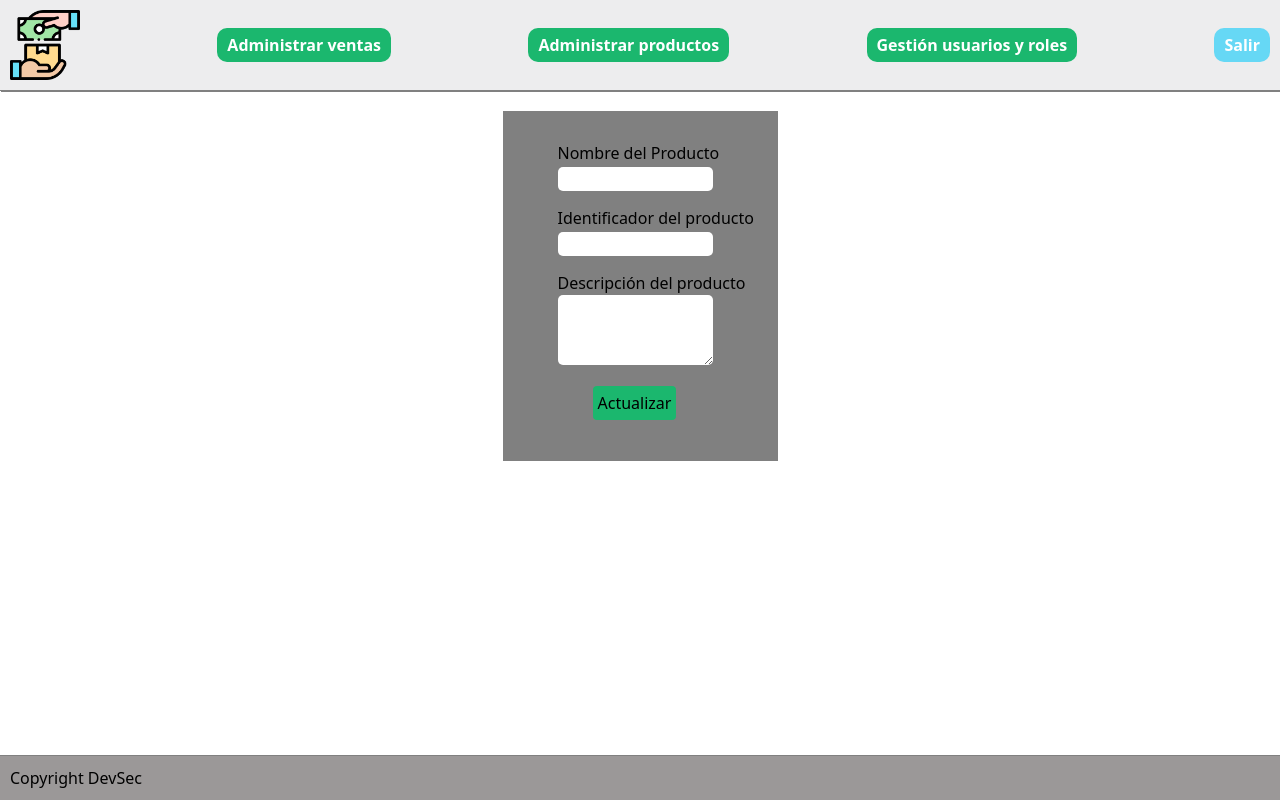
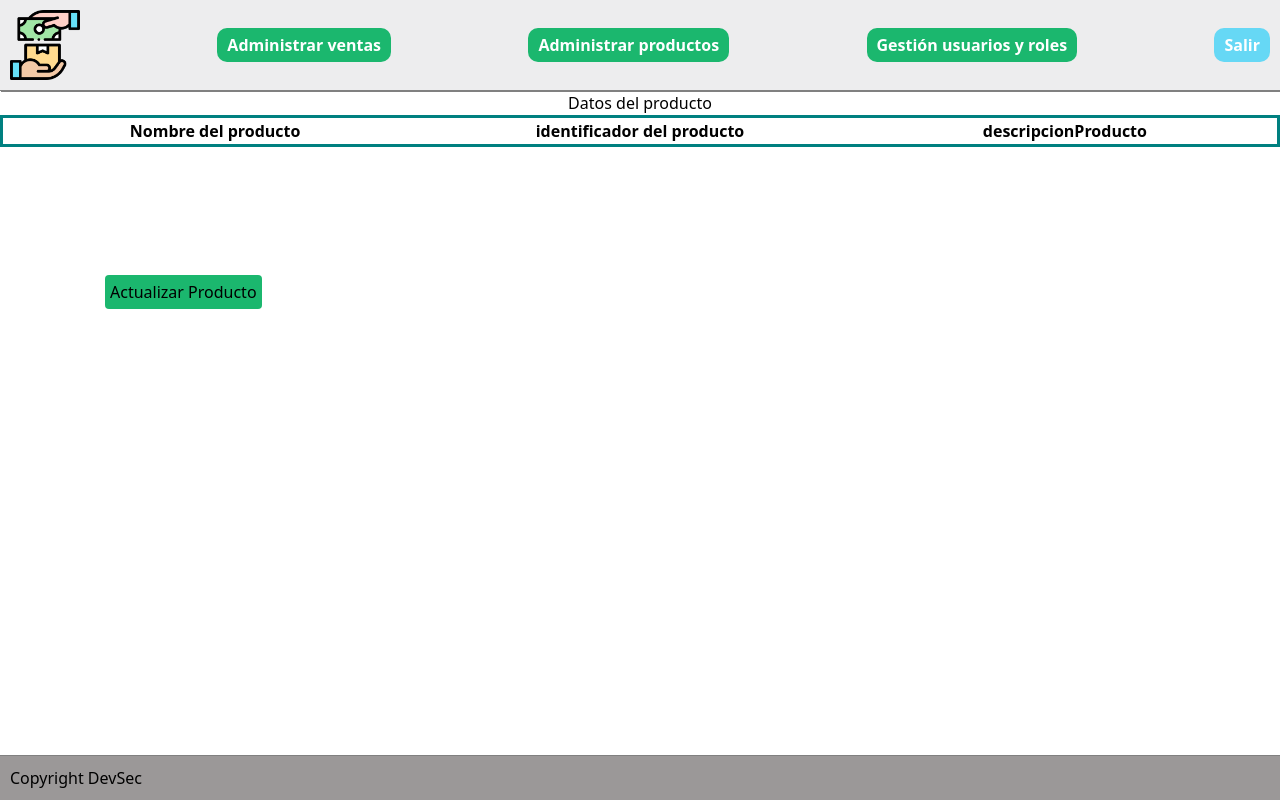
Before and after one commit to Mision-Tic-Dev-Sec/Proyecto3-MisionTic, a React (Create React App) app: page /ActualizarProductos in a window 1280 px wide. Built offline with nearby package versions, Linux system fonts and the light colour scheme.

Commit message:
añadir y actualizar productos redirige directamente a la tabla

```diff
--- a/src/App.jsx
+++ b/src/App.jsx
@@ -5,7 +5,6 @@ import AdministraVenta from './pages/administraVenta';
 import InfoVenta from './pages/infoVenta';
 import GestionarProductos from "./pages/GestionarProductos"
 import AñadirProductos from './pages/AñadirProductos';
-import DatosdeProductos from "./pages/DatosdeProductos";
 import ActualizarProductos from './pages/ActualizarProductos';
 
 
@@ -31,9 +30,6 @@ function App() {
             <Route path="/AñadirProductos">
               <AñadirProductos/>
             </Route>
-            <Route path="/DatosdeProductos">
-              <DatosdeProductos/>
-            </Route>
             <Route path="/ActualizarProductos">
               <ActualizarProductos/>
             </Route>
--- a/src/pages/ActualizarProductos.jsx
+++ b/src/pages/ActualizarProductos.jsx
@@ -1,43 +1,110 @@
 import React, { useEffect, useState }from "react";
 
-const ActualizarProductos = () => {
+const AñadirProductos = () => {
+    const [mostrarTabla, setMostrarTabla] = useState(true)
+    const [TextoBoton, setTextoBoton] =useState("Actualizar Producto")
+    const [Producto, setProducto] = useState([])
+
+    useEffect (()=>{
+        if(mostrarTabla){
+            setTextoBoton("Actualizar Producto")
+        } else {
+            setTextoBoton("Mostrar todos los productos")
+        }
+    },[mostrarTabla]);
+    return (
+        <div>
+            <button
+            onClick={()=>{setMostrarTabla(!mostrarTabla);}}className="añadirProducto">{TextoBoton}</button>
+            {mostrarTabla ? <TablaProductos listaProductos={Producto} /> : <FormularioProductos set />}
+        </div>
+    );
+ }
+
+const FormularioProductos = () =>{
 
     const [nombreProducto, setNombreProducto] = useState("")
     const [identificacionProducto, setIdentificacionProducto] = useState("")
     const [descripcionProducto, setDProducto] = useState("")
 
-   useEffect(() => {
-       console.log()
-
-    }, []);
-
-    useEffect(() => {
-        console.log(nombreProducto)
-        console.log(identificacionProducto)
-        console.log(descripcionProducto)
-    }, [nombreProducto, identificacionProducto, descripcionProducto])
+    const enviarAlBackend = () => {}
 
     return (
-        <div className="App">
+        <div class="App">
           <form className="formularioProductos">
               <div className="nombreProducto">
                   <label for="nombre">Nombre del Producto</label>
-                <input onChange={(e) =>setNombreProducto(e.target.value)} className="corto" type="text" id="nombre" name="Nombre del producto"/><br/>
+                  <input
+                  value={nombreProducto}
+                  onChange={(e) =>setNombreProducto(e.target.value)}
+                  className="corto" type="text"
+                  id="nombre"
+                  name="Nombre del producto"/><br/>
+
               </div>
-            <div class="identificacionProducto">
+              <div className="identificacionProducto">
                   <label for="identificacion">Identificador del producto</label>
-                <input onChange={(e) =>setIdentificacionProducto(e.target.value)} className="corto" type="text" id="identificacion" name="Identificador del producto"/><br/>
+                  <input
+                  value={identificacionProducto}
+                  onChange={(e) =>setIdentificacionProducto(e.target.value)}
+                  className="corto"
+                  type="text"
+                  id="identificacion"
+                  name="Identificador del producto"/><br/>
+
               </div>
               <div class="descripcionProducto">
                   <label for="descripción">Descripción del producto</label>
-                <textarea onChange={(e) =>setDProducto(e.target.value)} className="largo" name="descripción" rows="7" cols="50"></textarea>
+                  <textarea
+                  value={descripcionProducto}
+                  onChange={(e) =>setDProducto(e.target.value)}
+                  className="largo"
+                  name="descripción"
+                  rows="7"
+                  cols="50"></textarea>
+
+
+
               </div>
-            <div class="actProducto">
-                <button type="submit" align="center">Actualizar</button>
+              <div className="añadirProducto">
+                  <button onClick={() =>{
+                      enviarAlBackend();
+                  }} type="submit">Actualizar</button>
               </div>
           </form>
       </div>
     );
+};
+
+const TablaProductos = ({listaProductos}) =>{
+    useEffect(() => {
+        console.log(listaProductos)
+    },[listaProductos]);
+
+    return (<div>
+        <table className="tablaProductos">
+        <caption>Datos del producto</caption>
+        <thead>
+            <tr>
+                <th>Nombre del producto</th>
+                <th>identificador del producto</th>
+                <th>descripcionProducto</th>
+            </tr>
+        </thead>
+        <tbody>
+        {listaProductos.map((Producto)=>{
+            return(
+            <tr>
+                <td>{Producto.nombreProducto}</td>
+                <td>{Producto.identificacionProducto}</td>
+                <td>{Producto.descripcionProducto}</td>
+            </tr>
+
+            );
+        })}
+        </tbody>
+        </table>
+    </div>)
 }
 
-export default ActualizarProductos;
+export default AñadirProductos;
--- a/src/pages/AñadirProductos.jsx
+++ b/src/pages/AñadirProductos.jsx
@@ -3,6 +3,7 @@ import React, { useEffect, useState }from "react";
 const AñadirProductos = () => {
     const [mostrarTabla, setMostrarTabla] = useState(true)
     const [TextoBoton, setTextoBoton] =useState("Añadir Producto")
+    const [Producto, setProducto] = useState([])
 
     useEffect (()=>{
         if(mostrarTabla){
@@ -15,7 +16,7 @@ const AñadirProductos = () => {
         <div>
             <button
             onClick={()=>{setMostrarTabla(!mostrarTabla);}}className="añadirProducto">{TextoBoton}</button>
-            {mostrarTabla ? <TablaProductos /> : <FormularioProductos />}
+            {mostrarTabla ? <TablaProductos listaProductos={Producto} /> : <FormularioProductos set />}
         </div>
     );
  }
@@ -26,61 +27,83 @@ const FormularioProductos = () =>{
     const [identificacionProducto, setIdentificacionProducto] = useState("")
     const [descripcionProducto, setDProducto] = useState("")
 
-   useEffect(() => {
-       console.log()
-
-    }, []);
-
-    useEffect(() => {
-        console.log(nombreProducto)
-        console.log(identificacionProducto)
-        console.log(descripcionProducto)
-    }, [nombreProducto, identificacionProducto, descripcionProducto])
+    const enviarAlBackend = () => {}
 
     return (
         <div class="App">
           <form className="formularioProductos">
               <div className="nombreProducto">
                   <label for="nombre">Nombre del Producto</label>
-                  <input onChange={(e) =>setNombreProducto(e.target.value)} className="corto" type="text" id="nombre" name="Nombre del producto"/><br/>
+                  <input
+                  value={nombreProducto}
+                  onChange={(e) =>setNombreProducto(e.target.value)}
+                  className="corto" type="text"
+                  id="nombre"
+                  name="Nombre del producto"/><br/>
+
               </div>
               <div className="identificacionProducto">
                   <label for="identificacion">Identificador del producto</label>
-                  <input onChange={(e) =>setIdentificacionProducto(e.target.value)} className="corto" type="text" id="identificacion" name="Identificador del producto"/><br/>
+                  <input
+                  value={identificacionProducto}
+                  onChange={(e) =>setIdentificacionProducto(e.target.value)}
+                  className="corto"
+                  type="text"
+                  id="identificacion"
+                  name="Identificador del producto"/><br/>
+
               </div>
               <div class="descripcionProducto">
                   <label for="descripción">Descripción del producto</label>
-                  <textarea onChange={(e) =>setDProducto(e.target.value)} className="largo" name="descripción" rows="7" cols="50"></textarea>
+                  <textarea
+                  value={descripcionProducto}
+                  onChange={(e) =>setDProducto(e.target.value)}
+                  className="largo"
+                  name="descripción"
+                  rows="7"
+                  cols="50"></textarea>
+
+
+
               </div>
               <div className="añadirProducto">
-                  <button type="submit">Añadir</button>
+                  <button onClick={() =>{
+                      enviarAlBackend();
+                  }} type="submit">Añadir</button>
               </div>
           </form>
       </div>
     );
 };
 
-const TablaProductos = () =>{
-    return(<div>
+const TablaProductos = ({listaProductos}) =>{
+    useEffect(() => {
+        console.log(listaProductos)
+    },[listaProductos]);
+
+    return (<div>
         <table className="tablaProductos">
-            <caption>Datos del producto</caption>
+        <caption>Datos del producto</caption>
+        <thead>
             <tr>
-                <td>Nombre del Producto</td>
-                <td>*Aqui va el nombre del Producto</td>
+                <th>Nombre del producto</th>
+                <th>identificador del producto</th>
+                <th>descripcionProducto</th>
             </tr>
+        </thead>
+        <tbody>
+        {listaProductos.map((Producto)=>{
+            return(
             <tr>
-                <td>identificacion del Producto</td>
-                <td>*Aqui va la identificación del Producto</td>
+                <td>{Producto.nombreProducto}</td>
+                <td>{Producto.identificacionProducto}</td>
+                <td>{Producto.descripcionProducto}</td>
             </tr>
-            <tr>
-                <td>Descripción del Producto</td>
-                <td>*Aqui va la descripción del Producto</td>
-            </tr>
-            <tr>
-                <td>Imagen del Producto</td>
-                <td>*Aqui va la imagen del Producto</td>
-            </tr>
-            </table>
+
+            );
+        })}
+        </tbody>
+        </table>
     </div>)
 }
 
--- a/src/pages/DatosdeProductos.jsx
+++ /dev/null
@@ -1,34 +0,0 @@
-import AñadirProductos from "./AñadirProductos";
-
-
-const DatosdeProductos = ({listaProductos}) =>  {
-
-
-    return (
-    <div>
-    <input placeholder="Busqueda" />
-    <i className="fas fa-search button iconoBusqueda "></i>
-    <table className="tablaProductos">
-        <caption>Datos del producto</caption>
-        <tr>
-            <td>Nombre del Producto</td>
-            <td>*Aqui va el nombre del Producto</td>
-        </tr>
-        <tr>
-            <td>identificacion del Producto</td>
-            <td>*Aqui va la identificación del Producto</td>
-        </tr>
-        <tr>
-            <td>Descripción del Producto</td>
-            <td>*Aqui va la descripción del Producto</td>
-        </tr>
-        <tr>
-            <td>Imagen del Producto</td>
-            <td>*Aqui va la imagen del Producto</td>
-        </tr>
-    </table>
-    </div>
-    );
-}
-
-export default DatosdeProductos;
--- a/src/pages/GestionarProductos.jsx
+++ b/src/pages/GestionarProductos.jsx
@@ -9,9 +9,6 @@ function GestionarProductos() {
               </Link>
               </li>
               <li>
-              <Link to="DatosdeProductos">
-              <button className="botonGenerico mainButton">Datos de Producto</button>
-              </Link>
               </li>
               <li>
               <Link to="ActualizarProductos">
```
Lines whose indentation alone changed are shown as unchanged.
